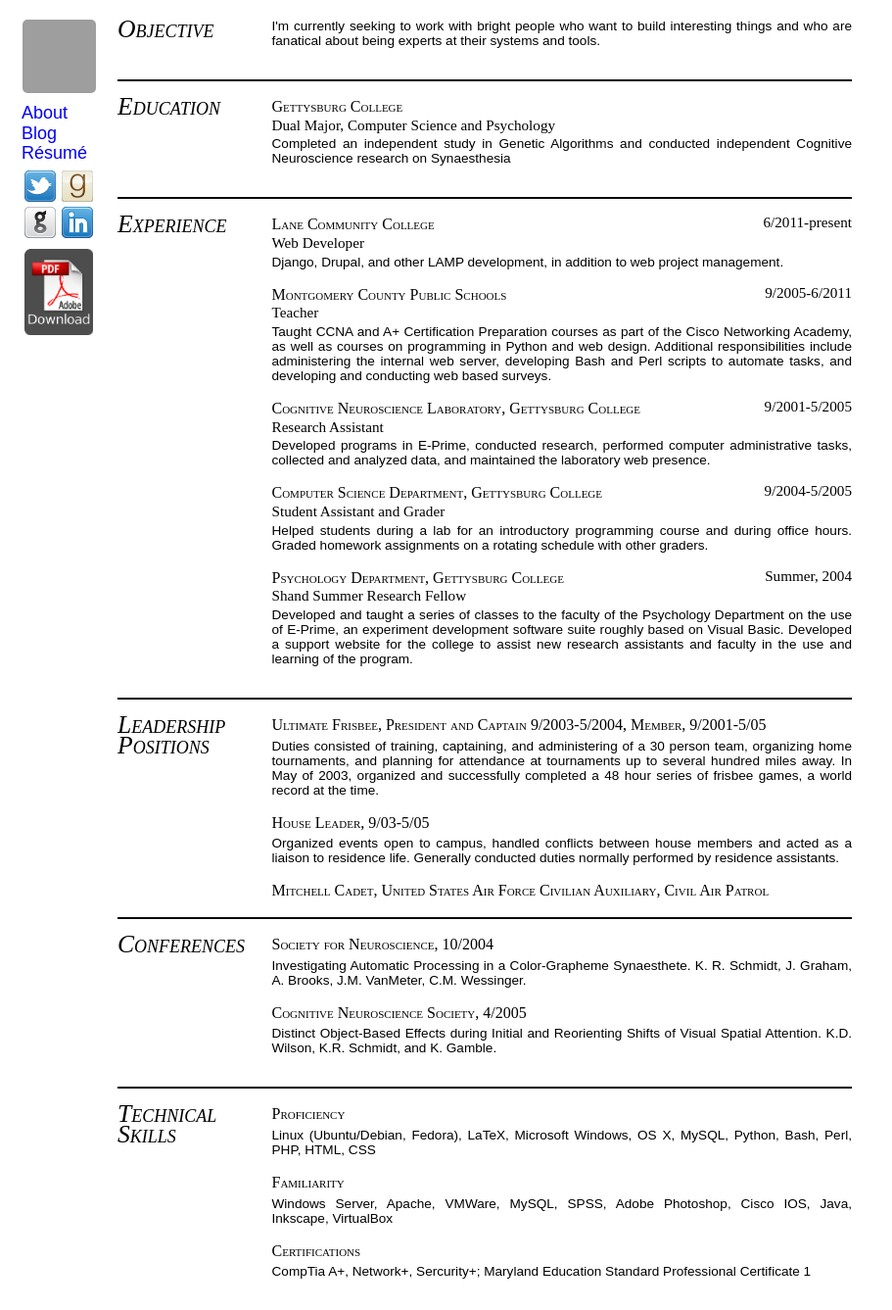
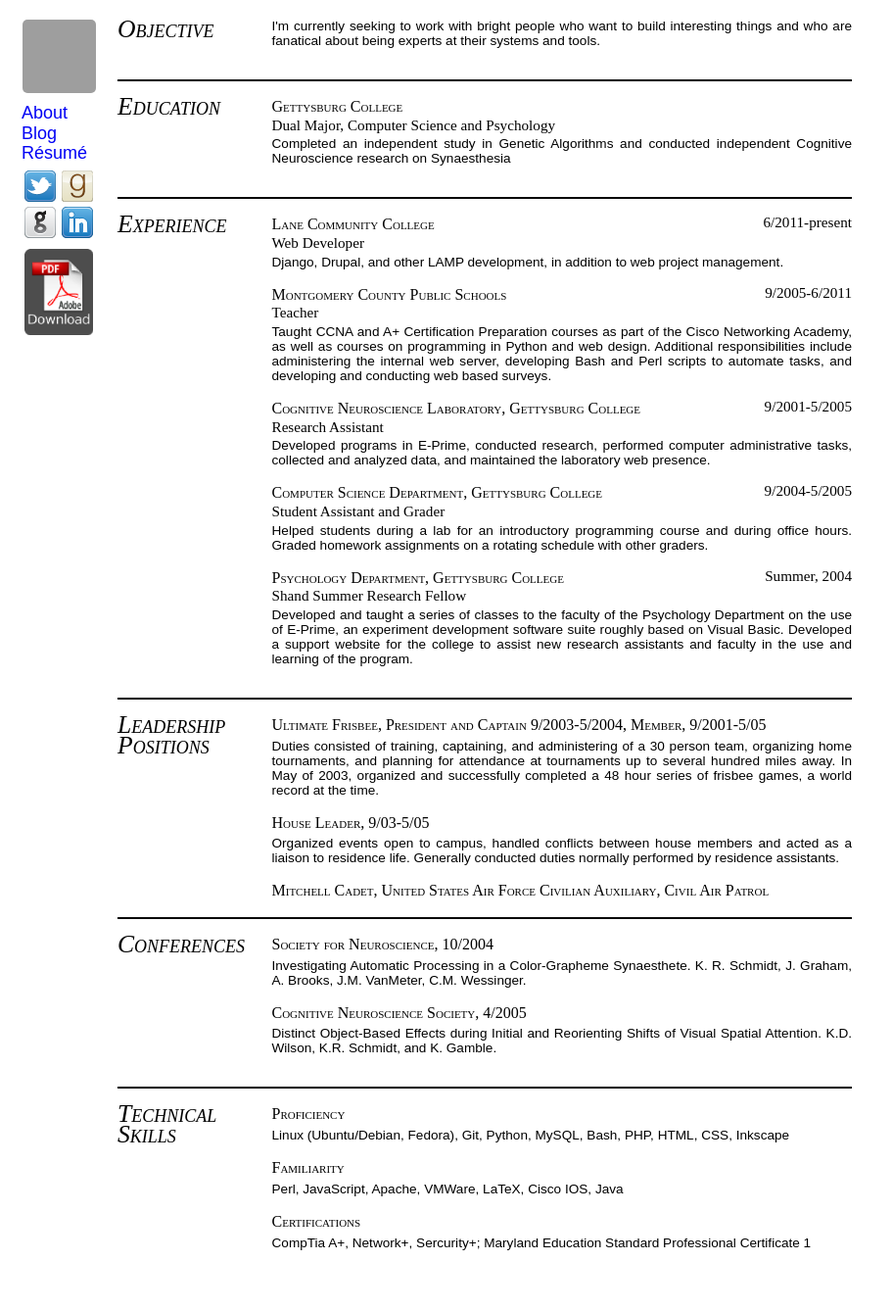
Before and after one commit to krschmidt/krschmidt.github.com, a Jekyll site: the page built from resume.html, in a window 1280 px wide. Shown: the whole page at 98% size, without its empty margins (0-911 px from the left). Built offline with Jekyll 4.4.1, drawn with Linux system fonts in a browser that asks for light colours; nearby versions of some CDN libraries; some web fonts are replaced; after the commit the page ends 1307 px from its top, so only the background shows below that; grey boxes are pictures that could not be loaded.

Commit message:
resume update

```diff
--- a/resume.html
+++ b/resume.html
@@ -104,10 +104,10 @@ title: My R&eacute;sum&eacute;
             </div>
             <div class="info">
                 <h1>Proficiency</h1>
-                <p>Linux (Ubuntu/Debian, Fedora), LaTeX, Microsoft Windows, OS X, MySQL, Python, Bash, Perl, PHP, HTML, CSS</p>
+                <p>Linux (Ubuntu/Debian, Fedora), Git, Python, MySQL, Bash, PHP, HTML, CSS, Inkscape</p>
 
                 <h1>Familiarity</h1>
-                <p>Windows Server, Apache, VMWare, MySQL, SPSS, Adobe Photoshop, Cisco IOS, Java, Inkscape, VirtualBox</p>
+                <p>Perl, JavaScript, Apache, VMWare, LaTeX, Cisco IOS, Java</p>
 
                 <h1>Certifications</h1>
                 <p>CompTia A+, Network+, Sercurity+; Maryland Education Standard Professional Certificate 1</p>
```
Also changed, not shown: 1 other file.
